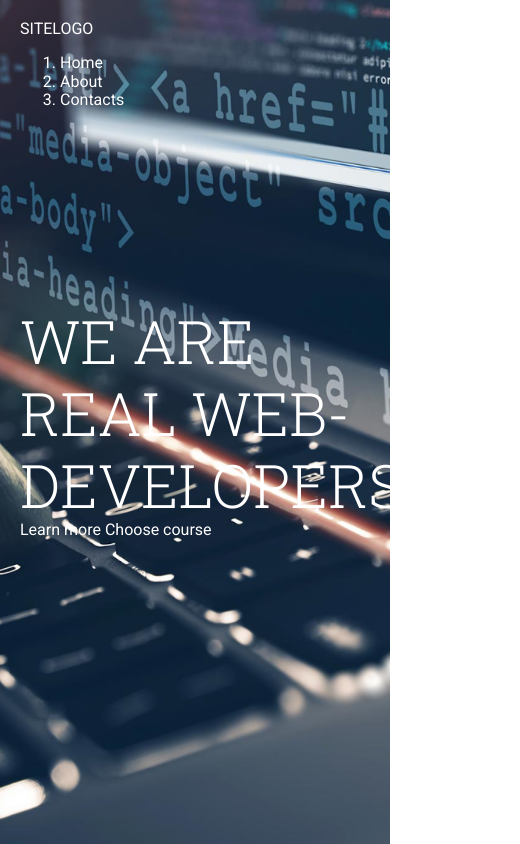
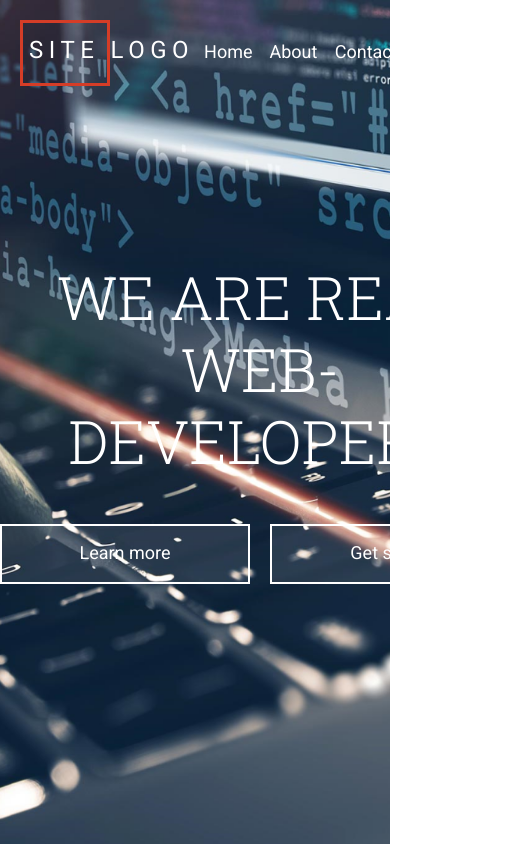
Before and after one commit to teresik/final_project, a website: page index.html in a window 390 px wide. Shown: the whole page, 520 px wide, since content can reach past the window. Drawn offline with Linux system fonts and the light colour scheme.

Commit message:
Update header styles and layout to use CSS grid
Replaced flexbox with grid layout for improved alignment and responsiveness in the header components. Adjusted typography, button styles, and navbar structure to enhance visual consistency. Updated action button text to "Get started" for clarity.

```diff
--- a/index.html
+++ b/index.html
@@ -21,7 +21,7 @@
 
       <div class=" header__content-action">
         <a href="#" class="btn btn--light">Learn more</a>
-        <a href="#" class="btn btn--light">Choose course</a>
+        <a href="#" class="btn btn--light">Get started</a>
       </div>
     </div>
   </div>
--- a/src/scss/base/_classes.scss
+++ b/src/scss/base/_classes.scss
@@ -1,4 +1,33 @@
 @use "../abstracts" as *;
+
+.btn {
+	display: flex;
+	align-items: center;
+	justify-content: center;
+	padding: 0.5em 1em;
+	font-size: 1.125rem;
+
+	border-width: 2px;
+	border-style: solid;
+
+	&:hover {
+		background-color: $color-accent;
+	}
+
+	&--light {
+		background-color: rgba($color-white, 0.1);
+		border-color: $color-white;
+		min-width: 250px;
+		min-height: 60px;
+	}
+
+	&--primary {
+		background-color: rgba($color-primary, 0.8);
+		border-color: $color-primary;
+		min-width: 350px;
+		min-height: 60px;
+	}
+}
 
 .visually-hidden {
 	@include visually-hidden;
--- a/src/scss/base/_typography.scss
+++ b/src/scss/base/_typography.scss
@@ -22,6 +22,7 @@ h1 {
 	font-weight: 300;
 	font-size: 3.75rem;
 	line-height: 1.2;
+	text-align: center;
 }
 
 h2 {
--- a/src/scss/components/header/_header.scss
+++ b/src/scss/components/header/_header.scss
@@ -2,8 +2,10 @@
 
 .header {
 	min-height: 100vh;
-	display: flex;
+
+	display: grid;
 	align-items: center;
+
 	background-color: $color-primary;
 	color: $color-white;
 	background-image: url("assets/images/img-header.png");
--- a/src/scss/components/header/_header__content.scss
+++ b/src/scss/components/header/_header__content.scss
@@ -9,6 +9,12 @@
 	}
 
 	&-title {
-		margin: 0;
+		margin: 0 0 47px 0;
+	}
+
+	&-action {
+		display: flex;
+		justify-content: center;
+		gap: $gap;
 	}
 }
--- a/src/scss/components/header/_header__logo.scss
+++ b/src/scss/components/header/_header__logo.scss
@@ -1 +1,15 @@
 @use "../../abstracts" as *;
+
+.header__logo {
+	&-link {
+		display: block;
+		font-size: 1.5rem;
+		letter-spacing: 0.23em;
+	}
+
+	&-accent {
+		display: inline-block;
+		padding: 14px 8px 18px 6px;
+		border: 3px solid $color-highlight;
+	}
+}
--- a/src/scss/components/header/_header__menu.scss
+++ b/src/scss/components/header/_header__menu.scss
@@ -10,6 +10,10 @@
 	padding: $gap 0;
 
 	&-container {
+		display: grid;
+		align-items: center;
+		grid-template-columns: auto 1fr;
+
 		@extend %container;
 	}
 }
--- a/src/scss/components/header/_header__navbar.scss
+++ b/src/scss/components/header/_header__navbar.scss
@@ -1 +1,19 @@
 @use "../../abstracts" as *;
+
+.header__navbar {
+	&-list {
+		@include unlist;
+
+		display: grid;
+		grid-template-columns: repeat(auto-fit, minmax(40px, max-content));
+		justify-content: end;
+		gap: $gap;
+	}
+	&-link {
+		display: block;
+		padding: $gap $gap-sm;
+		font-size: 1.125rem;
+	}
+	&-item {
+	}
+}
```
Also changed, not shown: assets/css/style.css, assets/css/style.min.css.
